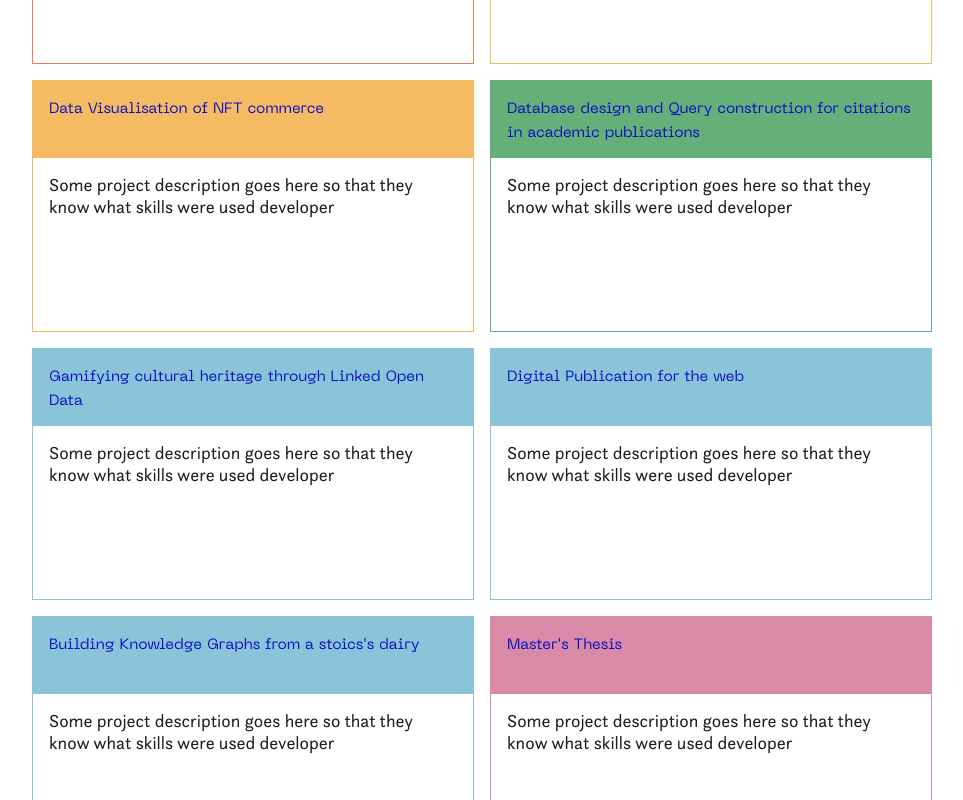
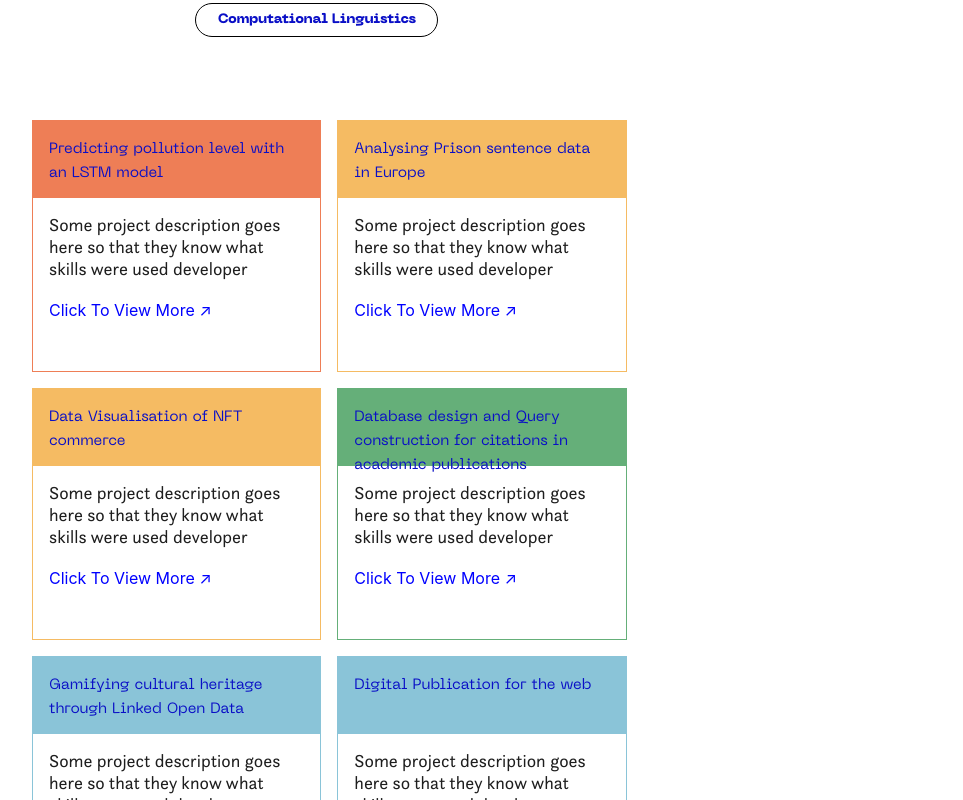
Before and after one commit to ManuSrivastava1/Portfolio, a React (Create React App) app: page / in a window 1280 px wide. Shown: the part 1038-1838 px from the top of the page, without its empty margins (158-1121 px from the left). Built offline with nearby package versions, Linux system fonts and the light colour scheme.

Commit message:
added modal

```diff
--- a/src/components/main_grid.js
+++ b/src/components/main_grid.js
@@ -35,8 +35,8 @@ const styles ={
     mainGrid:{
         paddingTop:'14vh',
         display:'grid',
-        gridTemplateColumns:'repeat(8, 1fr)',
-        gridColumnGap:'20px',
+        gridTemplateColumns:'repeat(12, 1fr)',
+        gridColumnGap:'16px',
     },
     hero_text:{
         gridColumn: '1/9',
--- a/src/components/projectCard.js
+++ b/src/components/projectCard.js
@@ -1,6 +1,9 @@
 import React from 'react'
+import { useState } from 'react';
 
 function ProjectCard({content}) {
+    const [isModalOpen, setIsModalOpen] = useState(false);
+
     const color = content[2]
     const styles = {
         card:{
@@ -18,8 +21,45 @@ function ProjectCard({content}) {
         },
         cardBody:{
             padding:'16px',
-        }
+        },
+        clickableText:{
+            cursor: 'pointer',
+            color: 'blue',
+        },
+        modalContainer: {
+            position: 'fixed',
+            top: 0,
+            left: 0,
+            width: '100%',
+            height: '100%',
+            background: 'rgba(0, 0, 0, 0.7)', // Adjust the opacity to control the blur intensity
+            display: isModalOpen ? 'block' : 'none',
+          },
+          modalContent: {
+            position: 'absolute',
+            top: '50%',
+            left: '50%',
+            transform: 'translate(-50%, -50%)',
+            background: 'white',
+            padding: '20px',
+            width:'70vw',
+            height:'60vh',
+          },
     }
+
+    const handleClickableTextClick = () => {
+        setIsModalOpen(true);
+        document.body.style.overflow = 'hidden'; // Disable scrolling on the main page
+      };
+
+      const handleModalClose = (e) => {
+        if (e.target.classList.contains('modalSpace')) {
+            // Do nothing if the click is within the modal content
+            return;
+          }
+        setIsModalOpen(false);
+        document.body.style.overflow = 'auto';
+      };
 
     return (
         <>
@@ -28,9 +68,20 @@ function ProjectCard({content}) {
                     <span className='H4'>{content[0]}</span>
                 </div>
                 <div className='cardBody' style={styles.cardBody}>
-                    <span className='Btext1'>{content[1]}</span>
+                    <span className='Btext1'>{content[1]}</span><br/><br/>
+                    <span style={styles.clickableText} onClick={handleClickableTextClick}>Click To View More ↗</span>
                 </div>
             </div>
+            {/* Modal */}
+            {isModalOpen && (
+                <div style={styles.modalContainer} onClick={handleModalClose}>
+                <div className='modalSpace' style={styles.modalContent}>
+                    {/* Add modal content here */}
+                    <h2>Modal Content</h2>
+                    <p>Here's the modal content...</p>
+                </div>
+                </div>
+            )}
         </>
     )
 }
```
